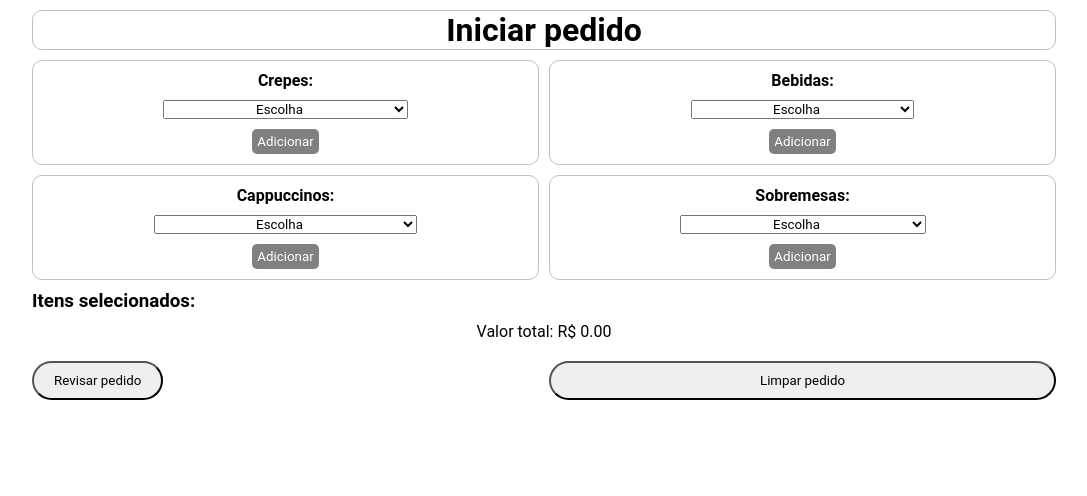
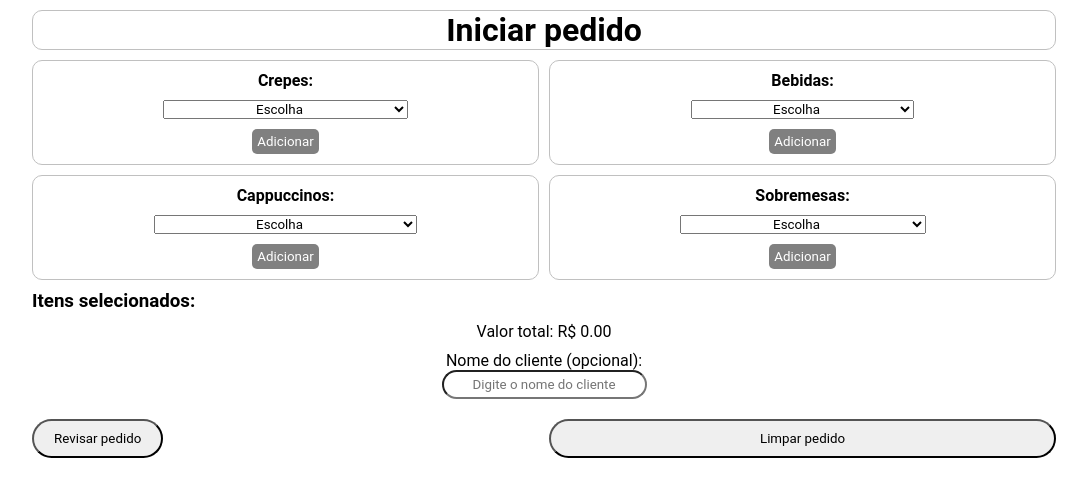
Before and after one commit to AlexSChaves/MenuApp, a React (Vite) app: page / in a window 1280 px wide. Shown: the top 496 px of the page, without its empty margins (96-1183 px from the left). Built offline with nearby package versions, Linux system fonts and the light colour scheme.

Commit message:
Perdi a conta

```diff
--- a/src/App.jsx
+++ b/src/App.jsx
@@ -15,7 +15,7 @@ function App() {
       <BrowserRouter>
         <Routes>
           <Route exact path="/" element={<Home comidas={comidas} setComidas={setComidas} />} />
-          <Route path="/revisao" element={<Revisao comidas={comidas} />} />
+          <Route path="/revisao/:nome" element={<Revisao comidas={comidas} />} />
         </Routes>
       </BrowserRouter >
     </div>
--- a/src/pages/Home.css
+++ b/src/pages/Home.css
@@ -113,13 +113,27 @@
   grid-template-columns: repeat(2, 1fr);
   grid-template-rows: auto;
   grid-gap: 10px;
-  grid-row-start: 5;
+  grid-row-start: 6;
   }
 
 .buttons button {
   margin-top:10px;
   border-radius: 20px;
   padding: 10px 20px;
+}
+
+.nome {
+  display: flex;
+  align-items: center;
+  justify-content: center;
+  flex-direction: column;
+  grid-row-start: 5;
+}
+
+.nome input{
+  padding: 5px;
+  border-radius: 20px;
+  text-align: center;
 }
 
 @media (max-width: 479px) {
--- a/src/pages/Home.jsx
+++ b/src/pages/Home.jsx
@@ -5,10 +5,13 @@ import { crepes, bebidas, cappuccinos, balasDocesGelados } from "../helpers/card
 import Items from "../components/Items";
 
 function Home(props) {
+  const [nome, setNome] = React.useState("");
   const [comida, setComida] = React.useState("");
   const [bebida, setBebida] = React.useState("");
   const [cappuccino, setCappuccino] = React.useState("");
   const [balaDoceGelado, setBalaDoceGelado] = React.useState("");
+
+  const customRoute = 'Cliente';
 
   const adicionarItem = (item) => {
     props.setComidas({
@@ -103,13 +106,23 @@ function Home(props) {
 
       <div className="total">Valor total: R$ {total.toFixed(2)}</div>
 
+      <div className="nome">
+        <label>Nome do cliente (opcional):</label>
+        <input
+          type="text"
+          value={nome}
+          onChange={(e) => setNome(e.target.value)}
+          placeholder="Digite o nome do cliente"
+        />
+      </div>
+
       <div className="buttons">
-        <Link to="/revisao">
+        <Link to={nome === "" ? `/revisao/${customRoute}` : `/revisao/${nome}`}>
           <button>Revisar pedido</button>
         </Link>
         <button onClick={() => props.setComidas("")}>Limpar pedido</button>
       </div>
-    </div>
+    </div >
   );
 }
 export default Home;
--- a/src/pages/Revisao.css
+++ b/src/pages/Revisao.css
@@ -23,12 +23,22 @@
   font-size: 1.5rem;
   }
 
+  .title-nome{
+  grid-column: span 2
+  ;
+  text-align: center;
+  font-size: 1.5rem;
+  grid-row-start:2;
+
+  }
+
   .items-revisao {
   display: grid;
   grid-template-columns: repeat(1, minmax(300px,1fr));
   grid-template-rows: auto;
   grid-gap:10px;
-  grid-row-start: 2;
+  grid-row-start:3;
+
   }
 
   .item-revisao {
@@ -40,45 +50,39 @@
   }
 
   .item-revisao-container {
-  display: flex;
-  justify-content: space-between;
-  align-items: center;
+  display:flex;
+  justify-content:space-between;
+  align-items:center;
   border:1px solid var(--secondary-color);
   border-radius:10px;
-  /* border: 1px solid; */
+
   }
-
-  /* .buttons-item {
-  display: flex;
-  }
-
-  .buttons-item button {
-  margin-left: 5px;
-  } */
 
   .total-revisao {
   display:flex;
   align-items:center;
   justify-content:center;
-  grid-row-start:3;
+  grid-row-start:4;
   }
 
   .buttons-revisao {
-    display: grid;
-    grid-template-columns: repeat(2, 1fr);
-    grid-template-rows: auto;
-    grid-gap: 10px;
-    grid-row-start: 5;
-    }
+  display: grid;
+  grid-template-columns: repeat(2, 1fr);
+  grid-template-rows:auto;
+  grid-gap:10px;
+  grid-row-start:5;
+  }
 
   .buttons-revisao button {
-    margin-top:10px;
-    border-radius: 20px;
-    padding: 10px 20px;
+  margin-top:10px;
+  border-radius:20px;
+  padding:10px 20px;
+
   }
 
   @media print {
   .buttons-revisao button {
   display:none;
+
   }
   }
--- a/src/pages/Revisao.jsx
+++ b/src/pages/Revisao.jsx
@@ -1,9 +1,11 @@
 import React from 'react';
-import { Link } from 'react-router-dom';
+import { Link, useParams } from 'react-router-dom';
 import './Revisao.css';
 import { crepes, bebidas, cappuccinos, balasDocesGelados } from '../helpers/cardapio.js';
 
 function Revisao({ comidas }) {
+  const { nome } = useParams();
+
   const imprimir = () => {
     window.print();
   };
@@ -24,7 +26,7 @@ function Revisao({ comidas }) {
 
     <div className="container-revisao">
       <h1 className="title-revisao">Revisão do pedido</h1>
-
+      <h1 className="title-nome">{nome === "Cliente" ? '' : 'Cliente: ' + nome}</h1>
       <div className="items-revisao">
         {Object.entries(comidas).map(([nome, quantidade]) => (
           <div key={nome} className="item-revisao-container">
```
